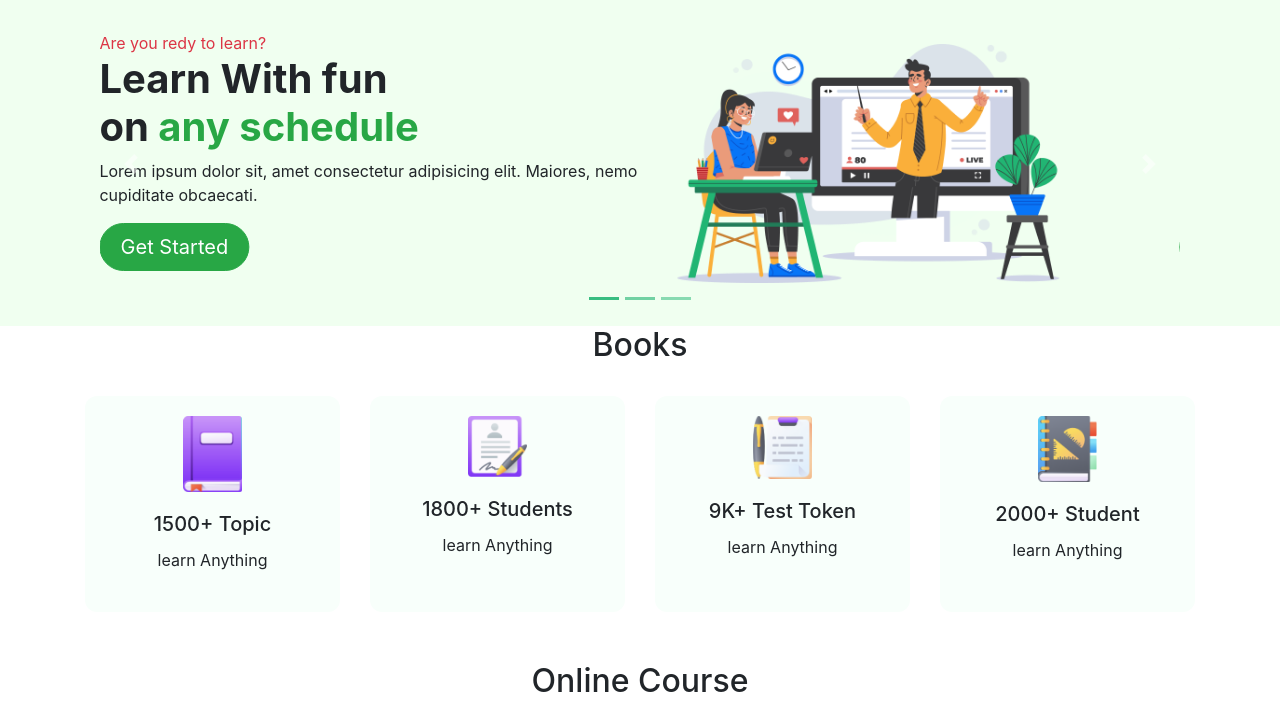
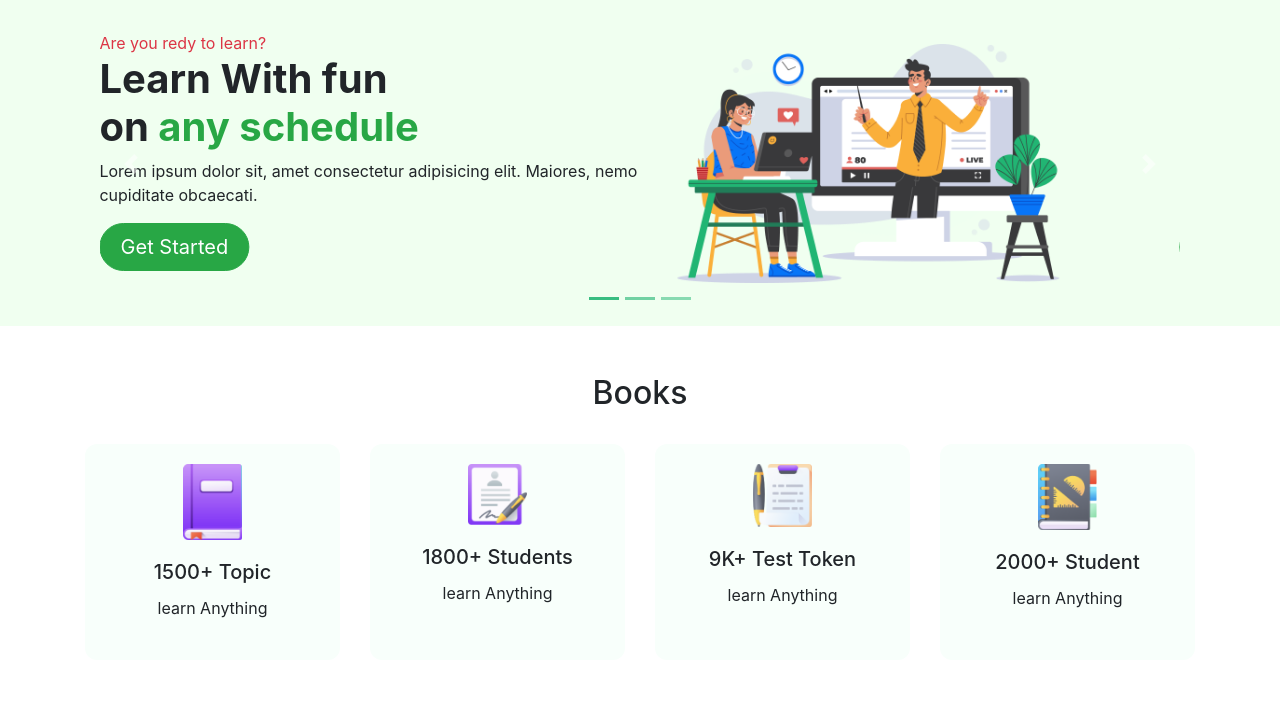
Before and after one commit to dev-abuhasan/bs4-Eschool, a plain HTML site: page index.html in a window 1280 px wide. Shown: the part 79-786 px from the top of the page. Drawn offline with nearby package versions, Linux system fonts and the light colour scheme.

Commit message:
books section padding top add

```diff
--- a/index.html
+++ b/index.html
@@ -113,7 +113,7 @@
 		  <section id="books" class="">
 			  <div class="container-lg">
 				<div id="book-section-width" class="">
-					<h2 class="text-center pb-4">Books</h2>
+					<h2 class="text-center pb-4 pt-5">Books</h2>
 					<div>
 						<div class="card-deck text-center row">
 							<div class="card align-items-center">
```
